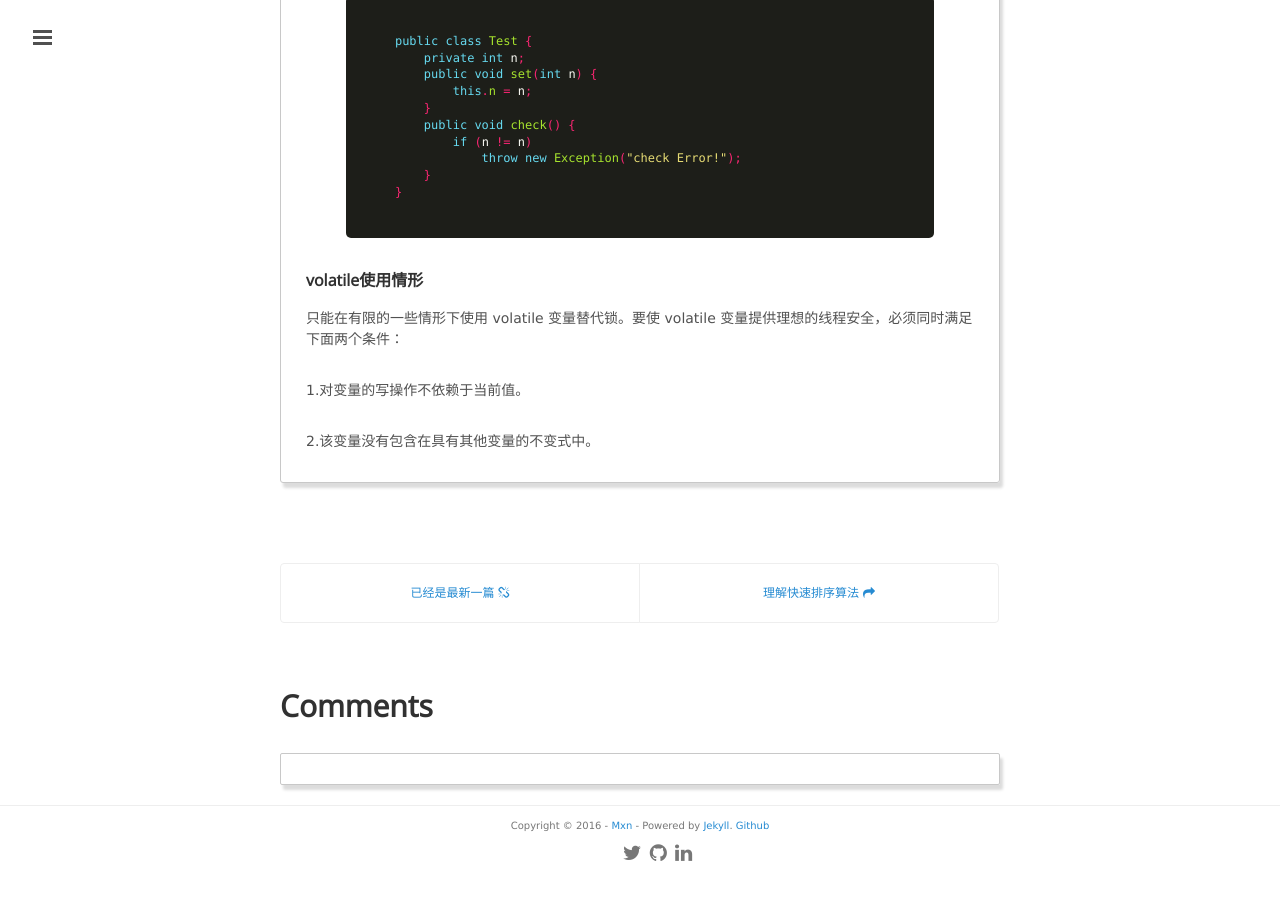
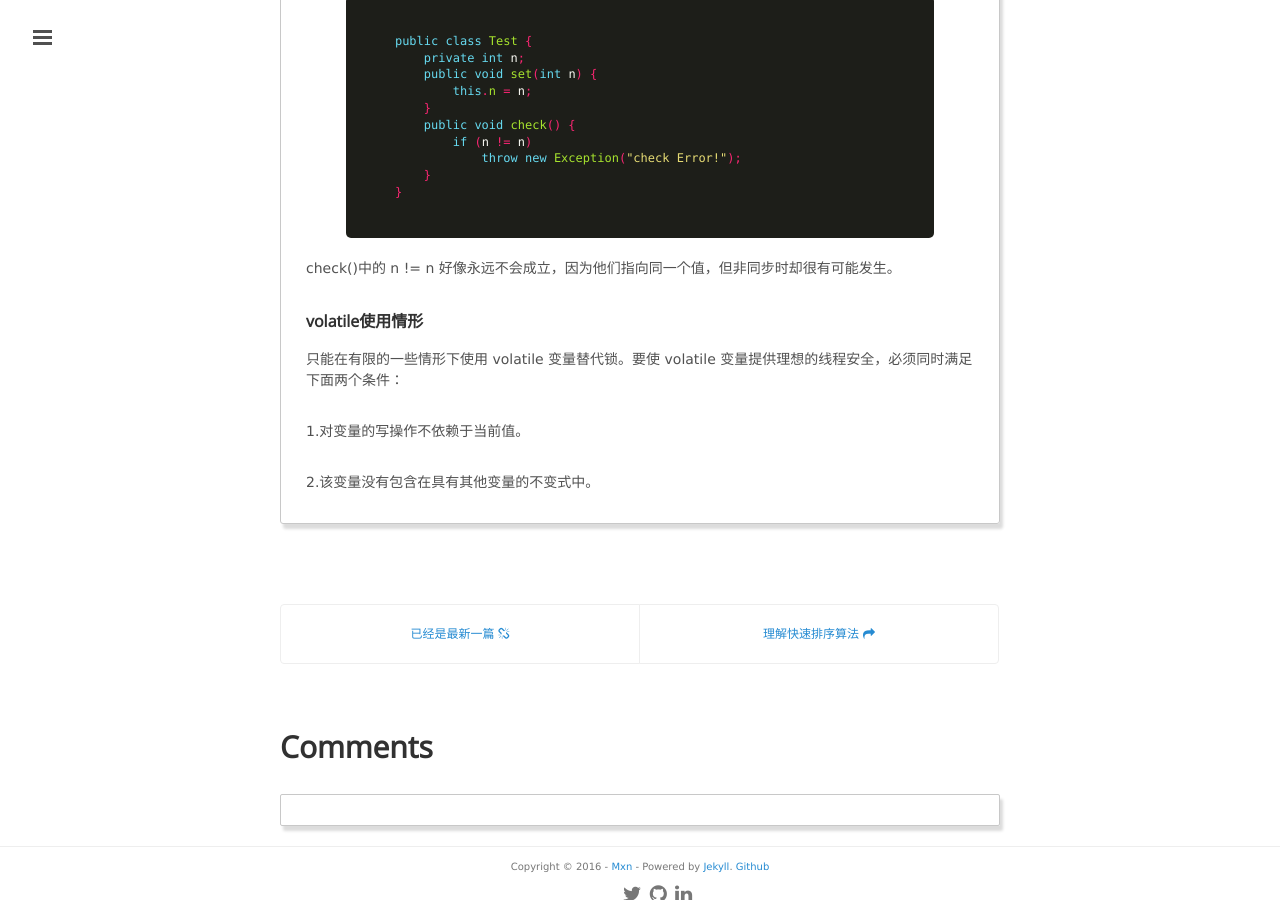
Before and after one commit to mxn21/mxn21.github.io, a Jekyll site: the page built from _posts/2016-4-11-Java中的volatile关键字.md, in a window 1280 px wide and 900 px high, scrolled down 2119 px. Built offline with Jekyll 4.4.1, drawn with Linux system fonts in a browser that asks for light colours; Markdown is read by kramdown in place of the engine named in the settings; comment, search, counter and statistics services are not loaded; before the commit the page ends 2997 px from its top, so only the background shows below that.

Commit message:
32423423

```diff
--- a/_posts/2016-4-11-Java中的volatile关键字.md
+++ b/_posts/2016-4-11-Java中的volatile关键字.md
@@ -89,7 +89,7 @@
     }
     {% endhighlight %}
 
-
+check()中的 n != n 好像永远不会成立，因为他们指向同一个值，但非同步时却很有可能发生。
 
 ### volatile使用情形
 
```
